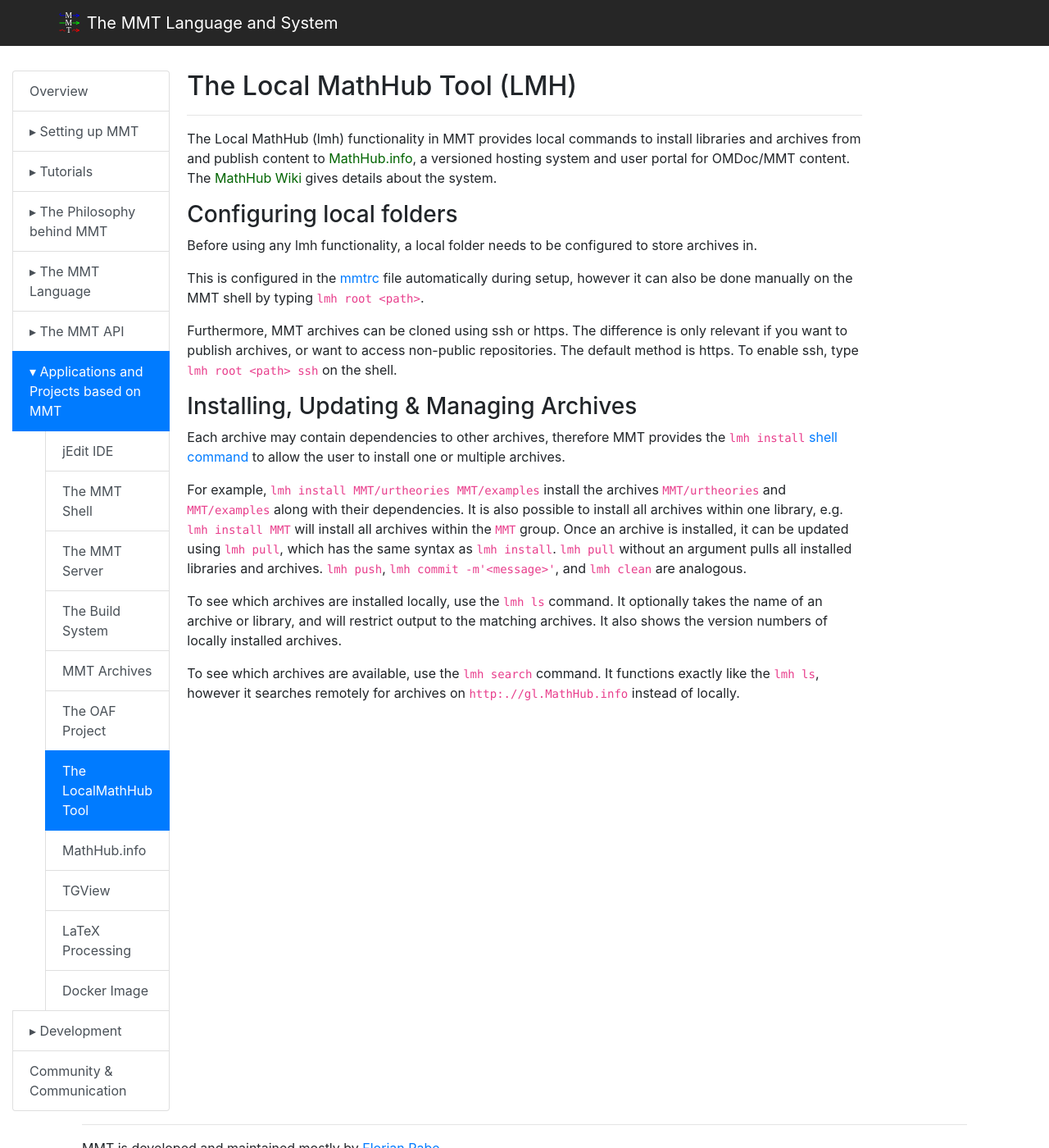
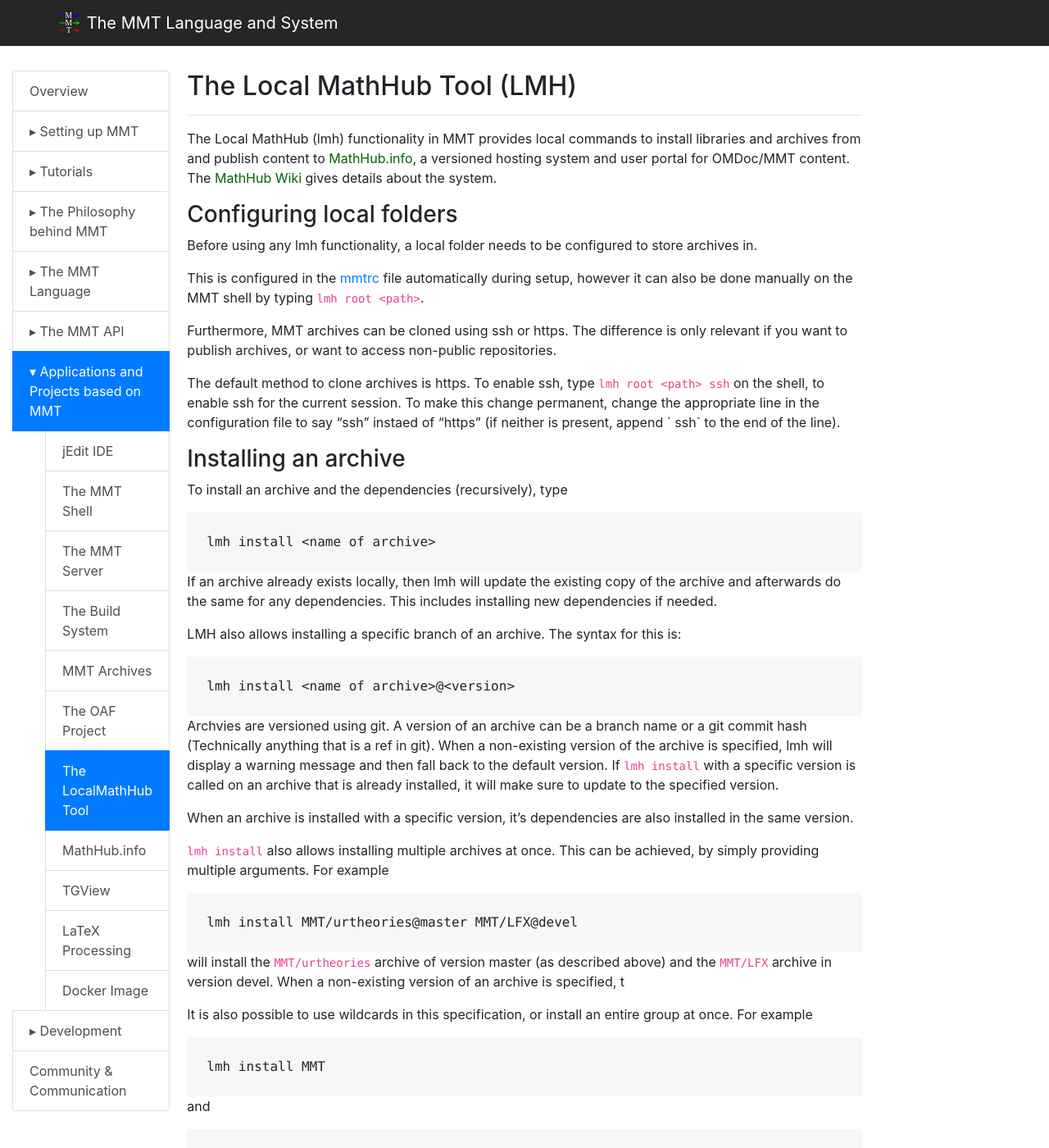
Before and after one commit to UniFormal/uniformal.github.io, a Jekyll site: the page built from doc/applications/lmh.md, in a window 1280 px wide and 1400 px high. Shown: the whole window at 82% size. Built offline with Jekyll 4.4.1, drawn with Linux system fonts in a browser that asks for light colours; some of the changed text lies outside the part shown.

Commit message:
Document current lmh behaviour and proposal for future updates

```diff
--- a/doc/applications/lmh.md
+++ b/doc/applications/lmh.md
@@ -18,17 +18,68 @@
 
 Furthermore, MMT archives can be cloned using ssh or https.
 The difference is only relevant if you want to publish archives, or want to access non-public repositories.
-The default method is https. To enable ssh, type `lmh root <path> ssh` on the shell.
 
-### Installing, Updating & Managing Archives
-Each archive may contain dependencies to other archives, therefore MMT provides the `lmh install` [shell command](/doc/applications/shell.html) to allow the user to install one or multiple archives.
+The default method to clone archives is https.
+To enable ssh, type `lmh root <path> ssh` on the shell, to enable ssh for the current session.
+To make this change permanent, change the appropriate line in the configuration file to say "ssh" instaed of "https" (if neither is present, append ` ssh` to the end of the line).
 
-For example, `lmh install MMT/urtheories MMT/examples` install the archives
-`MMT/urtheories` and `MMT/examples` along with their dependencies.
-It is also possible to install all archives within one library, e.g. `lmh install MMT` will install all archives within the `MMT` group.
-Once an archive is installed, it can be updated using `lmh pull`, which has the same
-syntax as `lmh install`. `lmh pull` without an argument pulls all installed libraries and
-archives. `lmh push`, `lmh commit -m'<message>'`, and `lmh clean` are analogous.
+### Installing an archive
+
+To install an archive and the dependencies (recursively), type
+
+    lmh install <name of archive>
+
+If an archive already exists locally, then lmh will update the existing copy of the archive and afterwards do the same for any dependencies.
+This includes installing new dependencies if needed.
+
+LMH also allows installing a specific branch of an archive. The syntax for this is:
+
+    lmh install <name of archive>@<version>
+
+Archvies are versioned using git.
+A version of an archive can be a branch name or a git commit hash (Technically anything that is a ref in git).
+When a non-existing version of the archive is specified, lmh will display a warning message and then fall back to the default version.
+If `lmh install` with a specific version is called on an archive that is already installed, it will make sure to update to the specified version.
+
+When an archive is installed with a specific version, it's dependencies are also installed in the same version.
+
+`lmh install` also allows installing multiple archives at once.
+This can be achieved, by simply providing multiple arguments.
+For example
+
+    lmh install MMT/urtheories@master MMT/LFX@devel
+
+will install the `MMT/urtheories` archive of version master (as described above) and the `MMT/LFX` archive in version devel.
+When a non-existing version of an archive is specified, t
+
+It is also possible to use wildcards in this specification, or install an entire group at once.
+For example
+
+    lmh install MMT
+
+and
+
+    lmh install MMT/*
+
+will both install all archives from the `MMT` group.
+
+Wildcards can be combined with using specific versions.
+When a version is specified to a wildcard, it is applied to all archives of that group.
+
+For efficieny reasons and to work around cycles in the archive dependency graph, whenever an archive occurs more than once in an `lmh install` procedure, it is only installed / updated once.
+This leads to undefined behaviour when conflicting versions are specified.
+The current implementation of this command will use the version of the archive when it is first encountered (either explicitly in the arguments, or the first dependency tree it occurs in), but this is an implementation detail and may change in the future.
+
+### Updating archives
+
+To update a set of archives, you can use
+
+    lmh pull <name of archives>
+
+Again wildcards can be used, but these only match against archives that are already installed.
+Internally, the update behaviour of `lmh pull` is the same as the one of `lmh install`, and internally the same function calls are used.
+
+### Managing Archives
 
 To see which archives are installed locally, use the `lmh ls` command.
 It optionally takes the name of an archive or library, and will restrict output to the matching archives.
@@ -38,16 +89,53 @@
 It functions exactly like the `lmh ls`, however it searches remotely for archives on
 `http:.//gl.MathHub.info` instead of locally.
 
-<!--
-### Archive versions
-The MMT System may depend on a specific version of some of the archives and vice-versa.
-Therefore, the MMT system stores versions of selected archives which are used by default.
-For example, running `lmh install MMT/examples`, will install the version of `MMT/examples` that is stored in [archive_versions.txt](https://github.com/UniFormal/MMT/blob/devel/src/mmt-api/resources/archives/archive_versions.txt).
-This ensures that older versions of MMT still work properly, even if the archives have since been changed in a backwards-incompatible fashion.
--->
-<!--
-The archive versions stored in MMT are usually only updated once with every release.
-To see the versions currently stored in MMT, use the `show lmh` command.
-The versions are respected by `lmh install` only, not by `lmh update`. Furthermore they are disabled for tests running on the `devel` branch of MMT.
-Versioning can also be turned off manually by typing `lmh versioning disable` on the shell.
--->
+### Proposal to improve LMH
+
+** Everything below is a proposal and not yet implemented **
+
+#### Switching branches (PROPOSAL)
+
+To use a specific version of an archive the command
+
+    lmh use < name of archive >@< version >
+
+can be used.
+This command supports wildcards (against local archives).
+The command works exactly like `lmh install`, except that it does not recursively install any dependencies.
+
+For example
+
+    lmh use *@devel
+
+will switch all installed archives to the devel branch.
+
+#### Freezing dependencies (PROPOSAL)
+
+Sometimes it is desired to be able to use the current versions of all archives.
+By convention, this is done for every release so that users can rely on a specific release working independent of future changes to the archives.
+
+It is possible to freeze the current versions of archives and store these versions in a file.
+This can be achieved by
+
+    lmh freeze local < filename > [<archives>]
+
+which will store the current versions, that is their commit hashes) of the given archives inside the specified file.
+
+To restore archives from a specific file, use
+
+    lmh restore < filename >
+
+This internally expands into a call to `lmh use`.
+It should be noted that afterwards, calls to `lmh pull` will not work update archives anymore -- the versions are frozen in place.
+To properly update archives from a specific branch
+
+    lmh use *@<name of branch>
+
+can be used to restore the normal behaviour.
+
+It is possible to furthermore store the current versions of all archives on gitlab.
+This can be achieved by using
+
+    lmh freeze remote < filename > [<archives>]
+
+and be restored accordingly.
```
